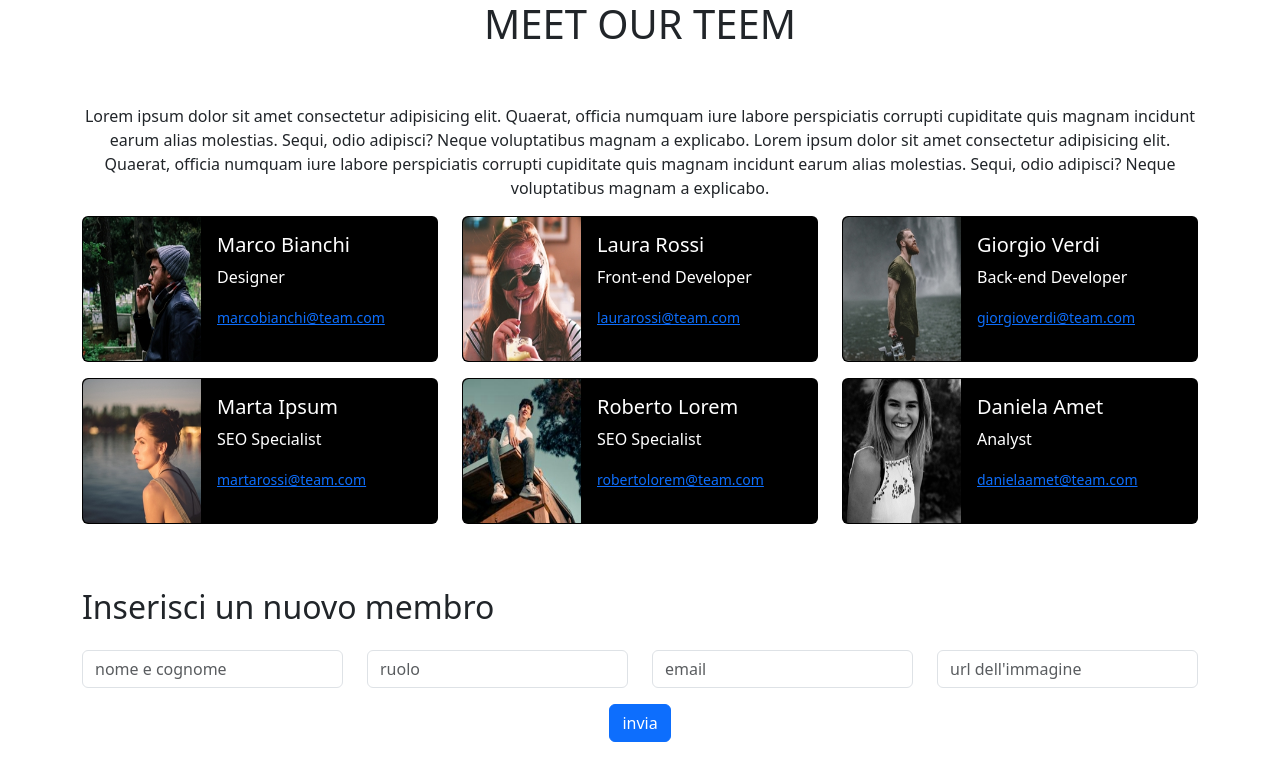
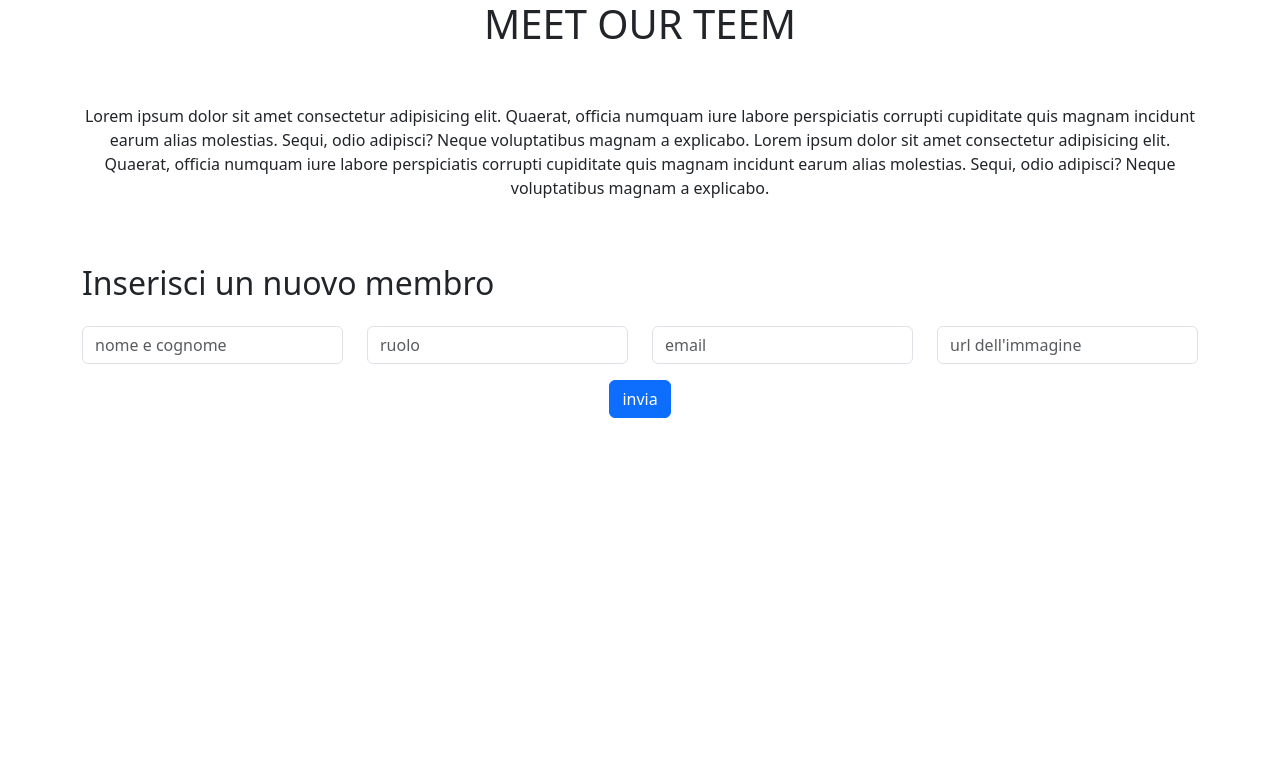
Before and after one commit to RiccardoFiacco/js-our-team, a plain HTML site: page index.html in a window 1280 px wide. Drawn offline with nearby package versions, Linux system fonts and the light colour scheme.

Commit message:
removed all html class

```diff
--- a/index.html
+++ b/index.html
@@ -32,104 +32,6 @@
             </div>
         </div>
 
-        <div class="row">
-            <div class="col-4 ">
-                <div class="card mb-3 bg-black text-white" id="card">
-                    <div class="row g-0">
-                      <div class="col-md-4">
-                        <img id="image0" class="img-fluid rounded-start max h-100" alt="...">
-                      </div>
-                      <div class="col-md-8">
-                        <div class="card-body">
-                          <h5 class="card-title" id="nameSurname0"></h5>
-                          <p class="card-text" id="mansion0"></p>
-                          <p><small class="text-body-secondary"><a class="link-opacity-100-hover" id="link0" href="#"></a></small></p>
-                        </div>
-                      </div>
-                    </div>
-                </div>
-            </div>
-            <div class="col-4  ">
-                <div class="card mb-3 bg-black text-white" id="card">
-                    <div class="row g-0">
-                      <div class="col-md-4">
-                        <img id="image1"  class="img-fluid rounded-start max h-100" alt="...">
-                      </div>
-                      <div class="col-md-8">
-                        <div class="card-body">
-                          <h5 class="card-title" id="nameSurname1"></h5>
-                          <p class="card-text" id="mansion1"></p>
-                          <p><small class="text-body-secondary"><a class="link-opacity-100-hover" id="link1" href="#"></a></small></p>
-                        </div>
-                      </div>
-                    </div>
-                </div>
-            </div>
-            <div class="col-4  ">
-                <div class="card mb-3 bg-black text-white" id="card">
-                    <div class="row g-0">
-                      <div class="col-md-4">
-                        <img id="image2" class="img-fluid rounded-start max h-100" alt="...">
-                      </div>
-                      <div class="col-md-8">
-                        <div class="card-body">
-                          <h5 class="card-title" id="nameSurname2"></h5>
-                          <p class="card-text" id="mansion2"></p>
-                          <p><small class="text-body-secondary"><a class="link-opacity-100-hover" id="link2" href="#"></a></small></p>
-                        </div>
-                      </div>
-                    </div>
-                </div>
-            </div>
-            <div class="col-4  ">
-                <div class="card mb-3 bg-black text-white" id="card">
-                    <div class="row g-0">
-                      <div class="col-md-4">
-                        <img id="image3"  class="img-fluid rounded-start max h-100" alt="...">
-                      </div>
-                      <div class="col-md-8">
-                        <div class="card-body">
-                          <h5 class="card-title" id="nameSurname3"></h5>
-                          <p class="card-text" id="mansion3"></p>
-                          <p><small class="text-body-secondary"><a class="link-opacity-100-hover" id="link3" href="#"></a></small></p>
-                        </div>
-                      </div>
-                    </div>
-                </div>
-            </div>
-            <div class="col-4  ">
-                <div class="card mb-3 bg-black text-white" id="card">
-                    <div class="row g-0">
-                      <div class="col-md-4">
-                        <img id="image4"  class="img-fluid rounded-start max h-100" alt="...">
-                      </div>
-                      <div class="col-md-8">
-                        <div class="card-body">
-                          <h5 class="card-title" id="nameSurname4"></h5>
-                          <p class="card-text" id="mansion4"></p>
-                          <p><small class="text-body-secondary"><a class="link-opacity-100-hover" id="link4" href="#"></a></small></p>
-                        </div>
-                      </div>
-                    </div>
-                </div>
-            </div>
-            <div class="col-4  ">
-                <div class="card mb-3 bg-black text-white" id="card">
-                    <div class="row g-0">
-                      <div class="col-md-4">
-                        <img id="image5"  class="img-fluid rounded-start max h-100" alt="...">
-                      </div>
-                      <div class="col-md-8">
-                        <div class="card-body">
-                          <h5 class="card-title" id="nameSurname5"></h5>
-                          <p class="card-text" id="mansion5"></p>
-                          <p><small class="text-body-secondary"><a class="link-opacity-100-hover" id="link5" href="#"></a></small></p>
-                        </div>
-                      </div>
-                    </div>
-                </div>
-            </div>
-        </div>
         <div class="row" id="add">
 
         </div>
```
